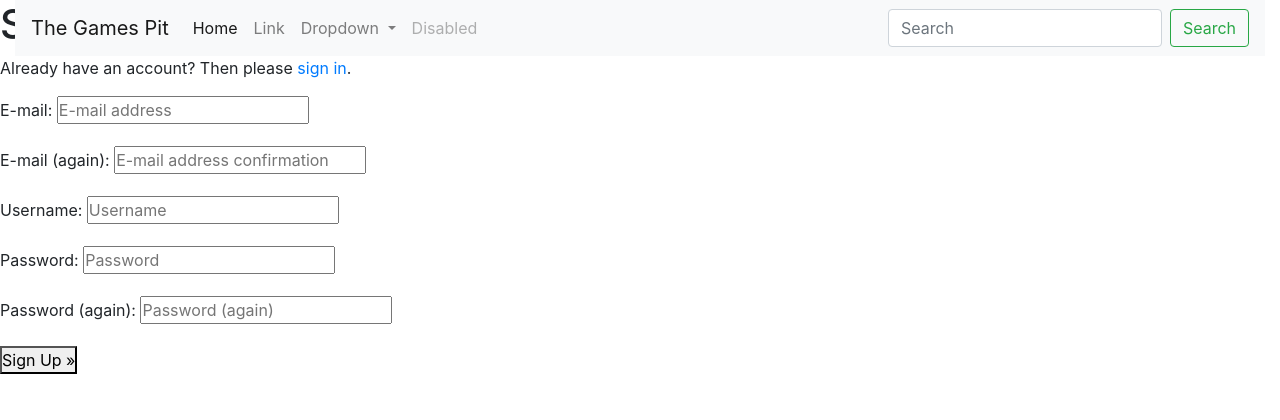
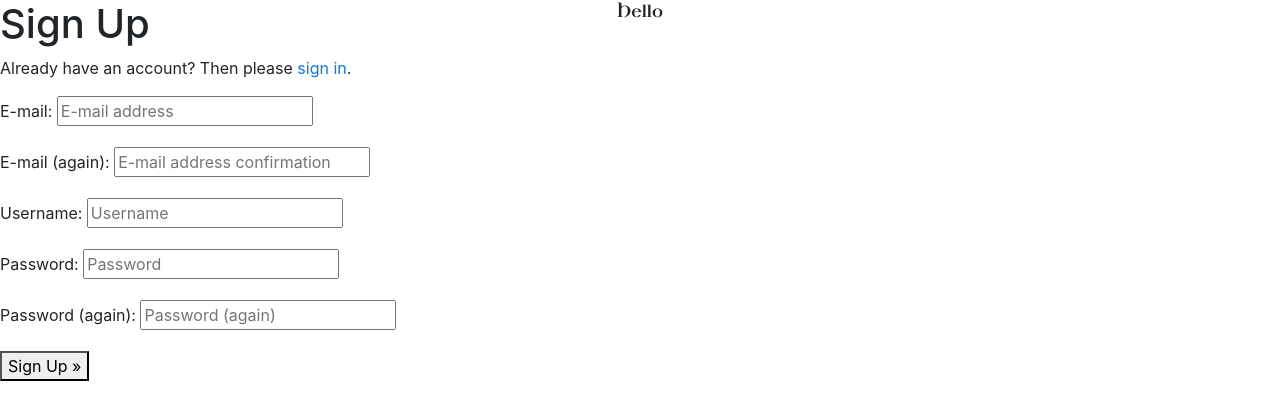
Before and after one commit to HollyT85/the-games-pit, a Django app: page /accounts/signup/ in a window 1280 px wide. Shown: the top 420 px of the page. Run offline with Django 3.2, Linux system fonts and the light colour scheme; some libraries are stand-ins or nearby versions.

Commit message:
css file working

```diff
--- a/home/templates/home/index.html
+++ b/home/templates/home/index.html
@@ -2,5 +2,5 @@
 {% load static %}
 
 {% block content %}
-<div class="font">hello</div>
+
 {% endblock %}
--- a/static/css/base.css
+++ b/static/css/base.css
@@ -1,4 +1,4 @@
-* {
-    margin: 0;
-    padding: 0;
+.test {
+    font-family: 'Uncial Antiqua', serif;
+    text-align: center;
 }
--- a/templates/base.html
+++ b/templates/base.html
@@ -14,6 +14,8 @@
     {% endblock %}
 
     {% block corecss %}
+        <!--Own styling-->
+        <link rel="stylesheet" href="{% static 'css/base.css' %}">
         <!--Bootstrap-->
         <link rel="stylesheet" href="https://stackpath.bootstrapcdn.com/bootstrap/4.4.1/css/bootstrap.min.css"
             integrity="sha384-Vkoo8x4CGsO3+Hhxv8T/Q5PaXtkKtu6ug5TOeNV6gBiFeWPGFN9MuhOf23Q9Ifjh" crossorigin="anonymous">
@@ -21,8 +23,6 @@
         <link rel="preconnect" href="https://fonts.googleapis.com">
         <link rel="preconnect" href="https://fonts.gstatic.com" crossorigin>
         <link href="https://fonts.googleapis.com/css2?family=Uncial+Antiqua&display=swap" rel="stylesheet">
-        <!--Own styling-->
-        <link rel="stylesheet" href="{% static 'css/base.css' %}">
         <!--Stripe-->
         <script src="https://js.stripe.com/v3/"></script>
     {% endblock %}
@@ -51,45 +51,9 @@
 </head>
 
 <body>
-    <header class="container-fluid fixed-top">
+    <header class="container-fluid fixed-top test">
+        Hello
 
-        <nav class="navbar navbar-expand-lg navbar-light bg-light">
-            <a class="navbar-brand font" href="#">The Games Pit</a>
-            <button class="navbar-toggler" type="button" data-toggle="collapse" data-target="#navbarSupportedContent"
-                aria-controls="navbarSupportedContent" aria-expanded="false" aria-label="Toggle navigation">
-                <span class="navbar-toggler-icon"></span>
-            </button>
-
-            <div class="collapse navbar-collapse" id="navbarSupportedContent">
-                <ul class="navbar-nav mr-auto">
-                    <li class="nav-item active">
-                        <a class="nav-link" href="#">Home <span class="sr-only">(current)</span></a>
-                    </li>
-                    <li class="nav-item">
-                        <a class="nav-link" href="#">Link</a>
-                    </li>
-                    <li class="nav-item dropdown">
-                        <a class="nav-link dropdown-toggle" href="#" id="navbarDropdown" role="button"
-                            data-toggle="dropdown" aria-haspopup="true" aria-expanded="false">
-                            Dropdown
-                        </a>
-                        <div class="dropdown-menu" aria-labelledby="navbarDropdown">
-                            <a class="dropdown-item" href="#">Action</a>
-                            <a class="dropdown-item" href="#">Another action</a>
-                            <div class="dropdown-divider"></div>
-                            <a class="dropdown-item" href="#">Something else here</a>
-                        </div>
-                    </li>
-                    <li class="nav-item">
-                        <a class="nav-link disabled" href="#">Disabled</a>
-                    </li>
-                </ul>
-                <form class="form-inline my-2 my-lg-0">
-                    <input class="form-control mr-sm-2" type="search" placeholder="Search" aria-label="Search">
-                    <button class="btn btn-outline-success my-2 my-sm-0" type="submit">Search</button>
-                </form>
-            </div>
-        </nav>
     </header>
     {% if messages %}
     <div class="message-container"></div>
--- a/the_games_pit/settings.py
+++ b/the_games_pit/settings.py
@@ -145,6 +145,10 @@ USE_TZ = True
 # https://docs.djangoproject.com/en/3.2/howto/static-files/
 
 STATIC_URL = '/static/'
+STATICFILES_DIRS = (os.path.join(BASE_DIR, 'static'),)
+
+MEDIA_URL = "/media/"
+MEDIA_ROOT = os.path.join(BASE_DIR, 'media')
 
 # Default primary key field type
 # https://docs.djangoproject.com/en/3.2/ref/settings/#default-auto-field
--- a/the_games_pit/urls.py
+++ b/the_games_pit/urls.py
@@ -15,9 +15,11 @@ Including another URLconf
 """
 from django.contrib import admin
 from django.urls import path, include
+from django.conf import settings
+from django.conf.urls.static import static
 
 urlpatterns = [
     path('admin/', admin.site.urls),
     path('accounts/', include('allauth.urls')),
     path('', include('home.urls')),
-]
+] + static(settings.MEDIA_URL, document_root=settings.MEDIA_ROOT)
```
